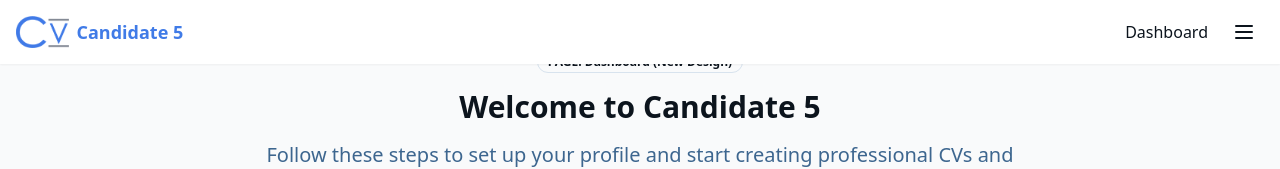
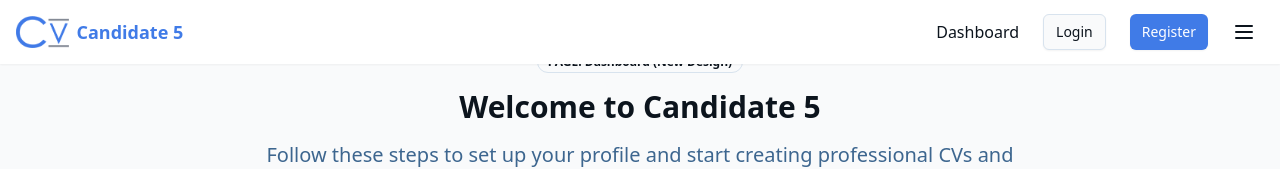
Before and after one commit to Kunle123/C5Frontend, a React (Vite) app in the folder frontend/: page /dashboard-new in a window 1280 px wide. Shown: the top 169 px of the page. Built offline with nearby package versions, Linux system fonts and the light colour scheme; no server answers.

Commit message:
feat: add Login and Register buttons to menu bar for unauthenticated users

```diff
--- a/frontend/src/components/Navigation.tsx
+++ b/frontend/src/components/Navigation.tsx
@@ -54,6 +54,13 @@ export function Navigation() {
       </div>
       <div className="flex items-center gap-4">
         <span className="hidden md:inline text-base text-foreground">Dashboard</span>
+        {/* Show Login/Register if not logged in */}
+        {!isLoggedIn && (
+          <>
+            <Button variant="outline" size="sm" onClick={() => navigate('/login')} className="ml-2">Login</Button>
+            <Button variant="default" size="sm" onClick={() => navigate('/signup')} className="ml-2">Register</Button>
+          </>
+        )}
         {/* Menu icon/button here */}
         <button
           className="flex items-center px-2 py-2 rounded hover:bg-accent focus:outline-none"
```
